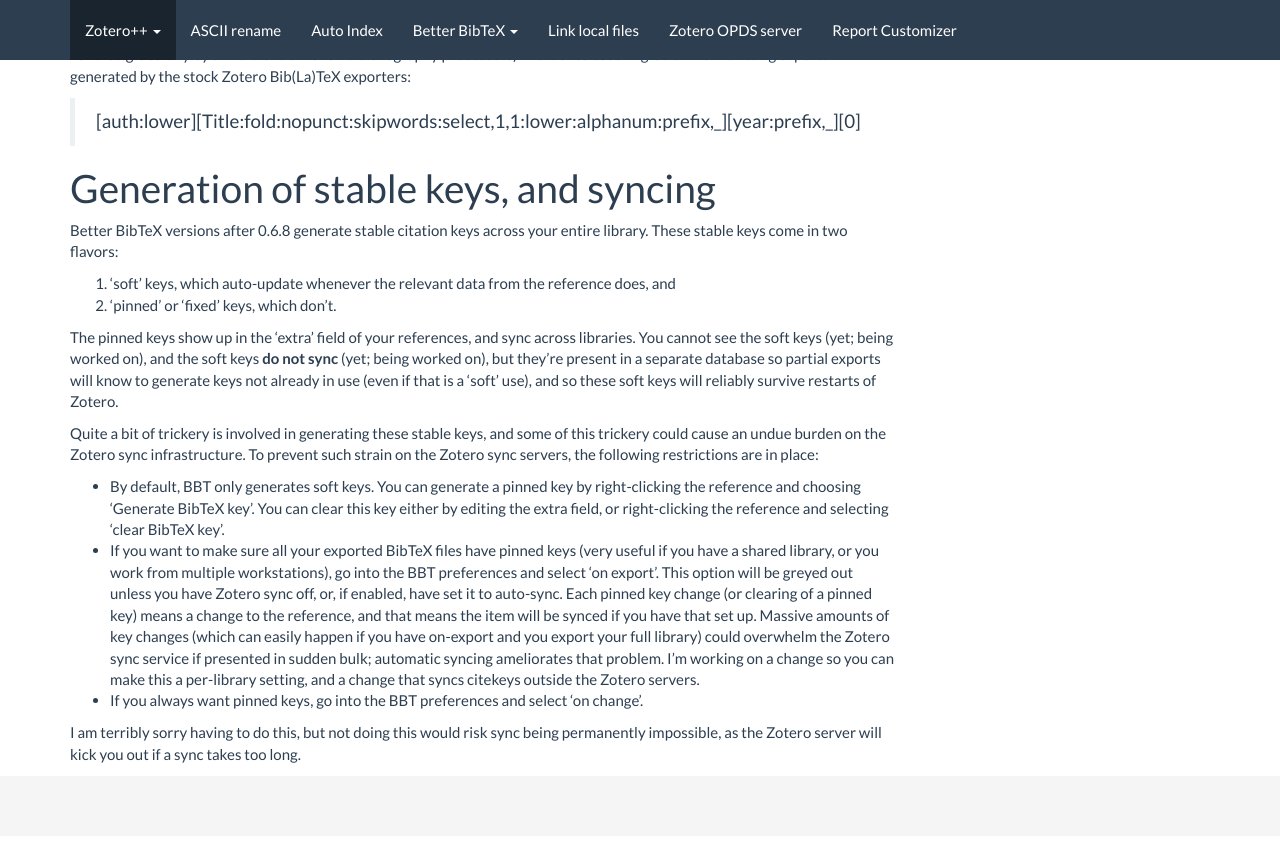
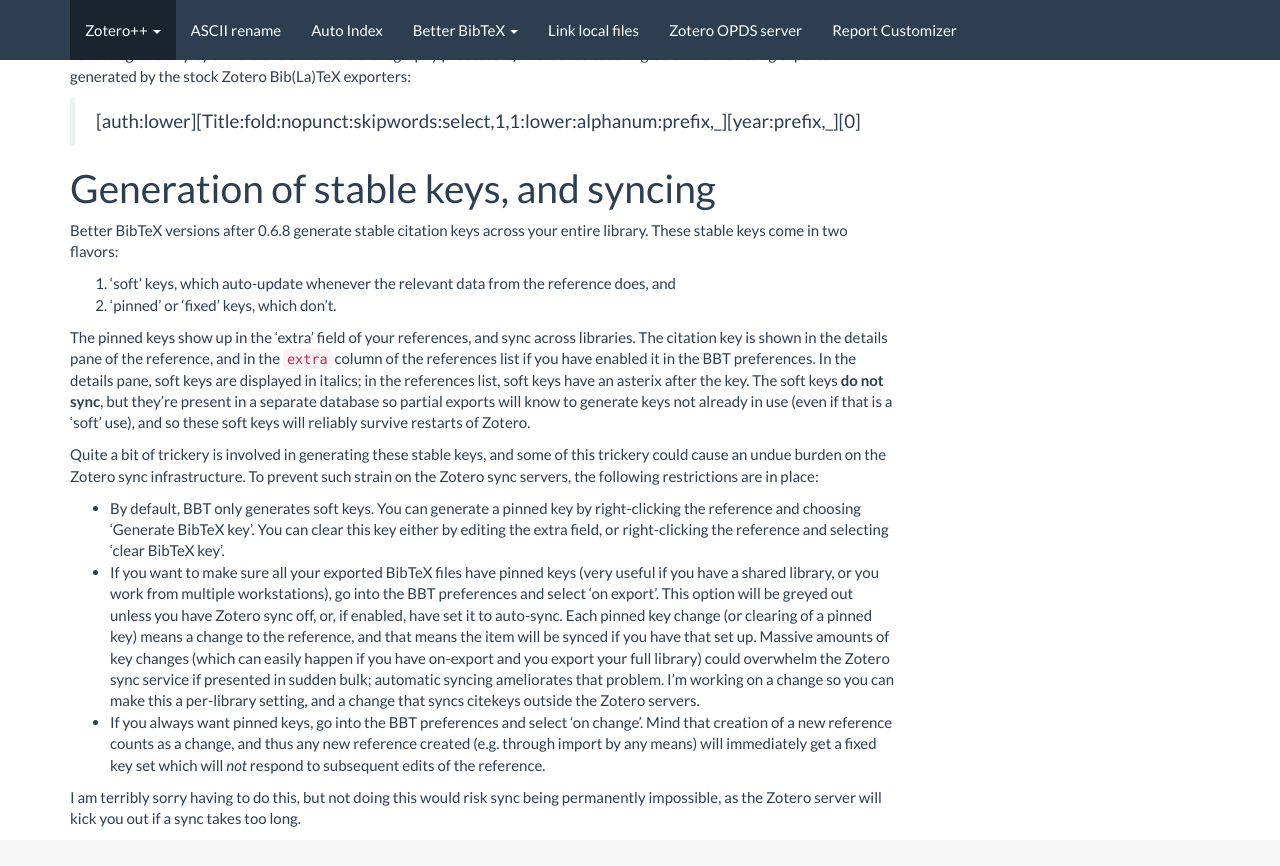
Before and after one commit to edwinksl/ZotPlus.github.io, a Jekyll site: the page built from better-bibtex/citation-keys.md, in a window 1280 px wide and 900 px high, scrolled down 2863 px. Shown: the top 866 px of the window. Built offline with Jekyll 4.4.1, drawn with Linux system fonts in a browser that asks for light colours; nearby versions of some CDN libraries; before the commit the page ends 3699 px from its top, so only the background shows below that.

Commit message:
ascii-rename 0.0.40 / auto-index 0.0.36 / better-bibtex 1.2.20 / debug-bridge 0.1.0 / link-local-files 0.0.9 / opds 0.0.10 / report-customizer 0.2.17

```diff
--- a/better-bibtex/citation-keys.md
+++ b/better-bibtex/citation-keys.md
@@ -150,8 +150,10 @@
 1. 'soft' keys, which auto-update whenever the relevant data from the reference does, and
 2. 'pinned' or 'fixed' keys, which don't.
 
-The pinned keys show up in the 'extra' field of your references, and sync across libraries. You cannot see the soft keys
-(yet; being worked on), and the soft keys **do not sync** (yet; being worked on), but they're present in a separate
+The pinned keys show up in the 'extra' field of your references, and sync across libraries. The citation key is shown in
+the details pane of the reference, and in the `extra` column of the references list if you have enabled it in the BBT
+preferences. In the details pane, soft keys are displayed in italics; in the references list, soft keys have an asterix
+after the key. The soft keys **do not sync**, but they're present in a separate
 database so partial exports will know to generate keys not already in use (even if that is a 'soft' use), and so these
 soft keys will reliably survive restarts of Zotero.
 
@@ -169,7 +171,9 @@
   amounts of key changes (which can easily happen if you have on-export and you export your full library) could
   overwhelm the Zotero sync service if presented in sudden bulk; automatic syncing ameliorates that problem. I'm working
   on a change so you can make this a per-library setting, and a change that syncs citekeys outside the Zotero servers.
-* If you always want pinned keys, go into the BBT preferences and select 'on change'.
+* If you always want pinned keys, go into the BBT preferences and select 'on change'. Mind that creation of a new
+  reference counts as a change, and thus any new reference created (e.g. through import by any means) will immediately
+  get a fixed key set which will *not* respond to subsequent edits of the reference.
 
 I am terribly sorry having to do this, but not doing this would risk sync being permanently impossible, as the Zotero
 server will kick you out if a sync takes too long.
```
Also changed, not shown: better-bibtex/CHANGELOG.md (+2 -3 lines).
